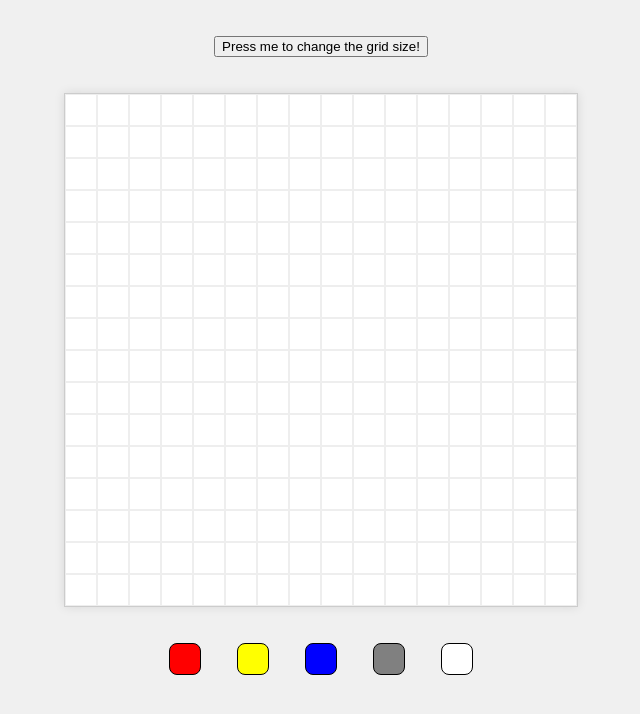
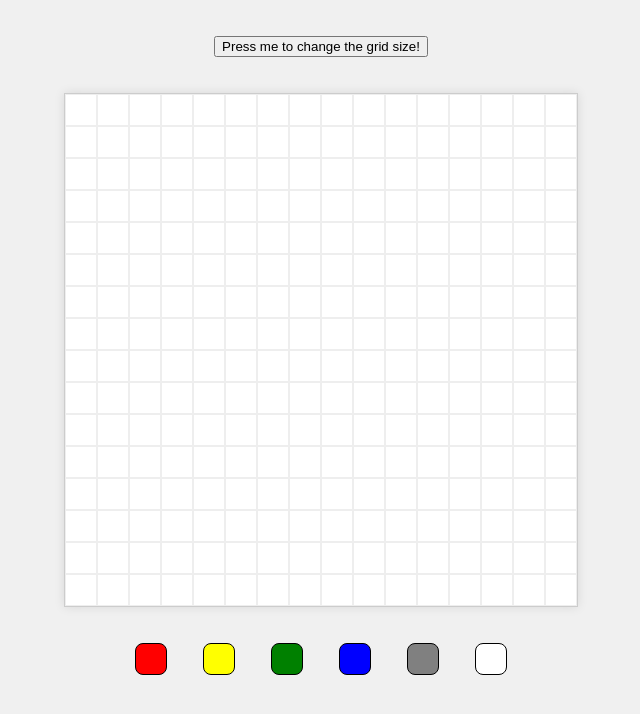
Before and after one commit to ChickenTendy80/odin-etch-a-sketch, a plain HTML site: page index.html in a window 1280 px wide. Shown: the whole page, without its empty margins (319-959 px from the left). Drawn offline with Linux system fonts and the light colour scheme.

Commit message:
Added green button

```diff
--- a/index.html
+++ b/index.html
@@ -15,6 +15,7 @@
     <div class="color-container">
         <button class="color red" value = "red"></button>
         <button class="color yellow" value = "yellow"></button>
+        <button class="color green" value = "green"></button>
         <button class="color blue" value = "blue"></button>
         <button class="color grey" value = "grey"></button>
         <button class="color white" value = "white"></button>
--- a/script.js
+++ b/script.js
@@ -59,4 +59,5 @@ button.addEventListener("click",() => {
     const gridSizeTemp = parseInt(size);
     createGrid(gridSizeTemp);
     checkHover();
+    checkColor();
 })
--- a/style.css
+++ b/style.css
@@ -37,10 +37,6 @@ body{
     background-color: white;
 }
 
-.hovered {
-    background-color: grey;
-}
-
 .color-container{
     display: flex;
     justify-content: center;
@@ -55,6 +51,10 @@ body{
     border: 1px solid black;
 }
 
+.hovered {
+    background-color: grey;
+}
+
 .red {
     background-color: red;
 }
@@ -67,6 +67,10 @@ body{
     background-color: yellow;
 }
 
+.green {
+    background-color: green;
+}
+
 .grey {
     background-color: grey;
 }
```
